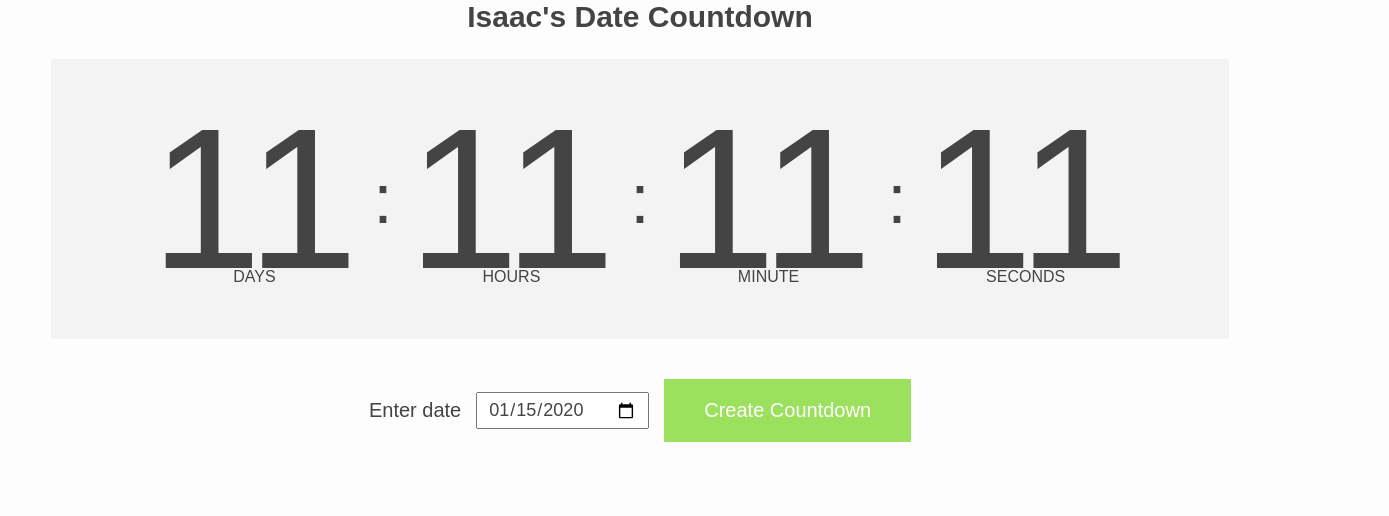
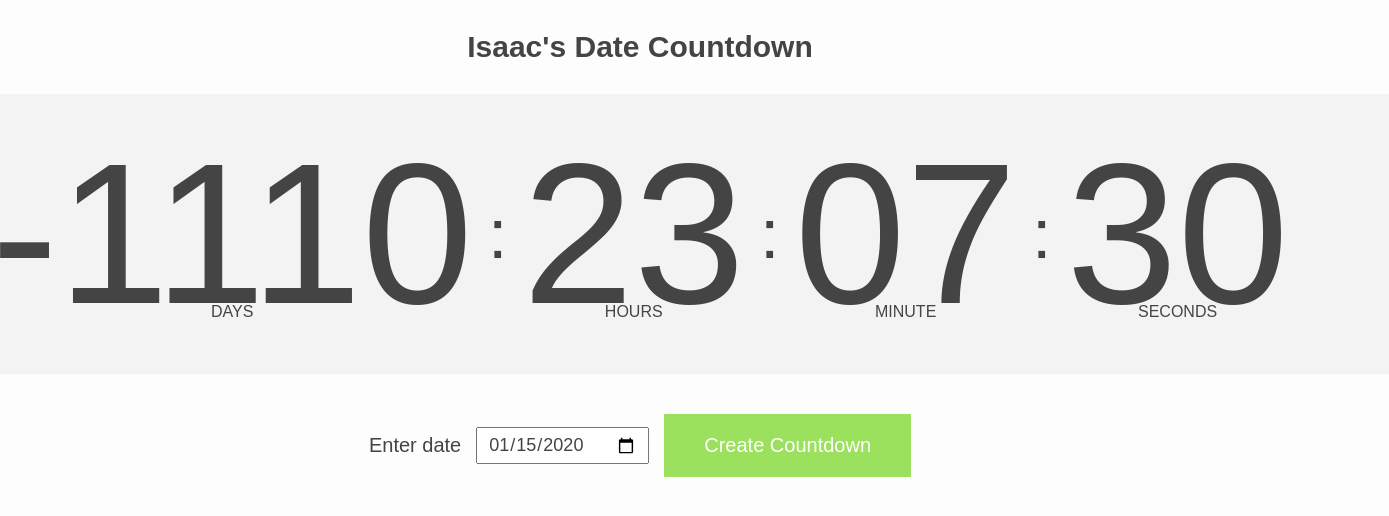
Before and after one commit to Kyptdin/Countdown-IP, a plain HTML site: page index.html in a window 1280 px wide. Both pictures are taken after typing "2020-01-15" into the empty fields and a click on the button "Create Countdown". Shown: the whole page, 1389 px wide, since content can reach past the window. Drawn offline with Linux system fonts and the light colour scheme; a web font is replaced by a local one.

Commit message:
Finish Date Countdown
I finished the date countdown. I spent a lot of time on this project and the project could have been done quicker. I feel like I lost some momentum learning JavaScript. Tommorow I start learning advance dom. Lesson learned, don't spend too much time on small side projects. I also quit this project today.

```diff
--- a/index.html
+++ b/index.html
@@ -23,25 +23,25 @@
       <div class="count-down-clock">
         <div class="count-down-clock-item">
           <!-- Days -->
-          <div class="count-down-number count-down-number--days">11</div>
+          <div class="count-down-number count-down-number--days">00</div>
           <div class="count-down-desc">Days</div>
         </div>
         <div class="count-down-clock-point">:</div>
         <div class="count-down-clock-item">
           <!-- Hours -->
-          <div class="count-down-number count-down-number--hours">11</div>
+          <div class="count-down-number count-down-number--hours">00</div>
           <div class="count-down-desc">Hours</div>
         </div>
         <div class="count-down-clock-point">:</div>
         <div class="count-down-clock-item">
           <!-- Minutes -->
-          <div class="count-down-number count-down-number--minutes">11</div>
+          <div class="count-down-number count-down-number--minutes">00</div>
           <div class="count-down-desc">Minute</div>
         </div>
         <div class="count-down-clock-point">:</div>
         <div class="count-down-clock-item">
           <!-- Seconds -->
-          <div class="count-down-number count-down-number--seconds">11</div>
+          <div class="count-down-number count-down-number--seconds">00</div>
           <div class="count-down-desc">Seconds</div>
         </div>
       </div>
--- a/script.js
+++ b/script.js
@@ -27,14 +27,38 @@ const setMinDate = function (d) {
 
 // How to get the goal date from input
 const getGoalDate = function () {
-  const input = String(dateInput.value);
-  const [year, month, day] = input.split("-");
-  return `${year}-${month}-${day}`;
+  const [year, month, day] = String(dateInput.value).split("-");
+  const formatedDay = String(Number(day.trimStart("0")));
+  return `${year}-${month}-${formatedDay}`;
 };
 
-const convertMili = function (t) {
+const calcTime = function (t) {
   let timeLeftClone = t;
-  // Similar to the timer
+  let days = Math.floor(timeLeftClone / 86400000);
+  timeLeftClone -= days * 86400000;
+  let hours = Math.floor(timeLeftClone / 3600000);
+  timeLeftClone -= hours * 3600000;
+  let minutes = Math.floor(timeLeftClone / 60000);
+  timeLeftClone -= minutes * 60000;
+  let seconds = Math.floor(timeLeftClone / 1000);
+  const timeSec = [days, hours, minutes, seconds];
+  return timeSec;
+};
+
+const displayTime = function (a) {
+  const timeSec = a;
+  const days = a[0];
+  const hours = a[1];
+  const minutes = a[2];
+  const seconds = a[3];
+  daysDisplayEl.textContent = `${days}`;
+  hoursDisplayEl.textContent = `${hours}`.padStart(2, "0");
+  minutesDispalyEl.textContent = `${minutes}`.padStart(2, "0");
+  secondsDisplayEl.textContent = `${seconds}`.padStart(2, "0");
+};
+
+const calcDisplayTime = function (t) {
+  displayTime(calcTime(t));
 };
 
 //Once the user logs in the min date is set
@@ -42,11 +66,17 @@ setMinDate(determineMinDate());
 
 startCountdownBtn.addEventListener("click", function (e) {
   e.preventDefault();
-  const goalDate = new Date(getGoalDate());
-  const countDown = setInterval(function () {
-    //Goal date - Date.now() is the miliseconds that have passed since you clicked
-    const timeLeft = goalDate - Date.now();
-    //format the milliseconds to days hours minutes seconds
-    //Get the formatted day, hours, minutes seconds to change the elements
+  getGoalDate();
+  const goalDate = new Date(Date.parse(getGoalDate()));
+  console.log(goalDate.getDate());
+  goalDate.setHours(23);
+  goalDate.setMinutes(59);
+  goalDate.setSeconds(59);
+  goalDate.setMilliseconds(999);
+
+  let countDown = setInterval(function () {
+    let nowDate = new Date();
+    let timeLeft = goalDate - nowDate;
+    calcDisplayTime(timeLeft);
   }, 1000);
 });
--- a/style.css
+++ b/style.css
@@ -25,7 +25,7 @@ body {
 .heading-primary {
   font-size: 3rem;
   text-align: center;
-  margin-bottom: 2.5rem;
+  margin: 3rem 0rem;
 }
 
 .clock-container {
```
